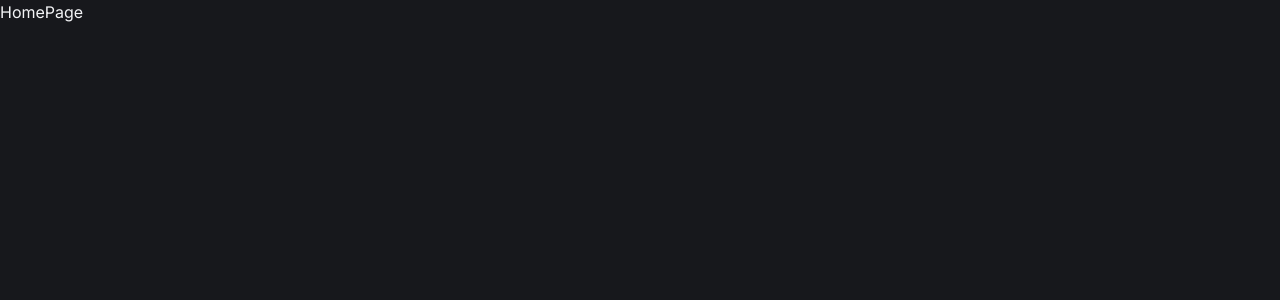
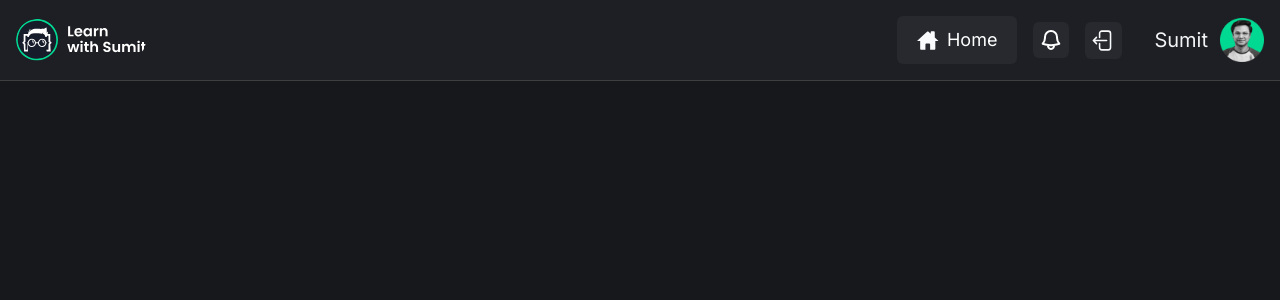
Before and after one commit to rasel210/face-hook-shumit, a React (Vite) app: page / in a window 1280 px wide. Shown: the top 300 px of the page. Built offline with nearby package versions, Linux system fonts and the light colour scheme.

Commit message:
header section done

```diff
--- /dev/null
+++ b/src/common/Headers.jsx
@@ -0,0 +1,43 @@
+import logo from '../assets/images/logo.svg'
+import HomeIcon from '../assets/icons/home.svg'
+import Notification from '../assets/icons/notification.svg'
+import avatar from '../assets/images/avatars/avatar_1.png'
+import Logout from '../assets/icons/logout.svg'
+import { Link } from 'react-router-dom'
+
+function Headers() {
+  return (
+    <nav className="sticky top-0 z-50 border-b border-[#3F3F3F] bg-[#1E1F24] py-4">
+      <div className="container flex flex-col items-center justify-between gap-6 sm:flex-row">
+
+        <Link to="/">
+          <img className="max-w-[100px] rounded-full lg:max-w-[130px]"
+          src={logo} alt="LWS Logo" />
+        </Link>
+
+
+        <div className="flex items-center space-x-4">
+          <Link to="/" className="btn-primary">
+            <img src={HomeIcon} alt='Home'/>
+            Home
+          </Link>
+          <button className="icon-btn">
+            <img src={Notification} alt='Notification' />
+          </button>
+          <button className="icon-btn">
+            <img src={Logout} alt='logout'/>
+          </button>
+
+          <button className="flex-center !ml-8 gap-3">
+            <span className="text-lg font-medium lg:text-xl">Sumit</span>
+            <img className="max-h-[32px] max-w-[32px] lg:max-h-[44px] lg:max-w-[44px]"
+              src={avatar} />
+          </button>
+        </div>
+
+      </div>
+    </nav>
+  )
+}
+
+export default Headers
--- a/src/pages/HomePage.jsx
+++ b/src/pages/HomePage.jsx
@@ -1,8 +1,11 @@
 import React from 'react'
+import Headers from '../common/Headers'
 
 function HomePage() {
   return (
-    <div>HomePage</div>
+    <div>
+      <Headers/>
+    </div>
   )
 }
 
```
